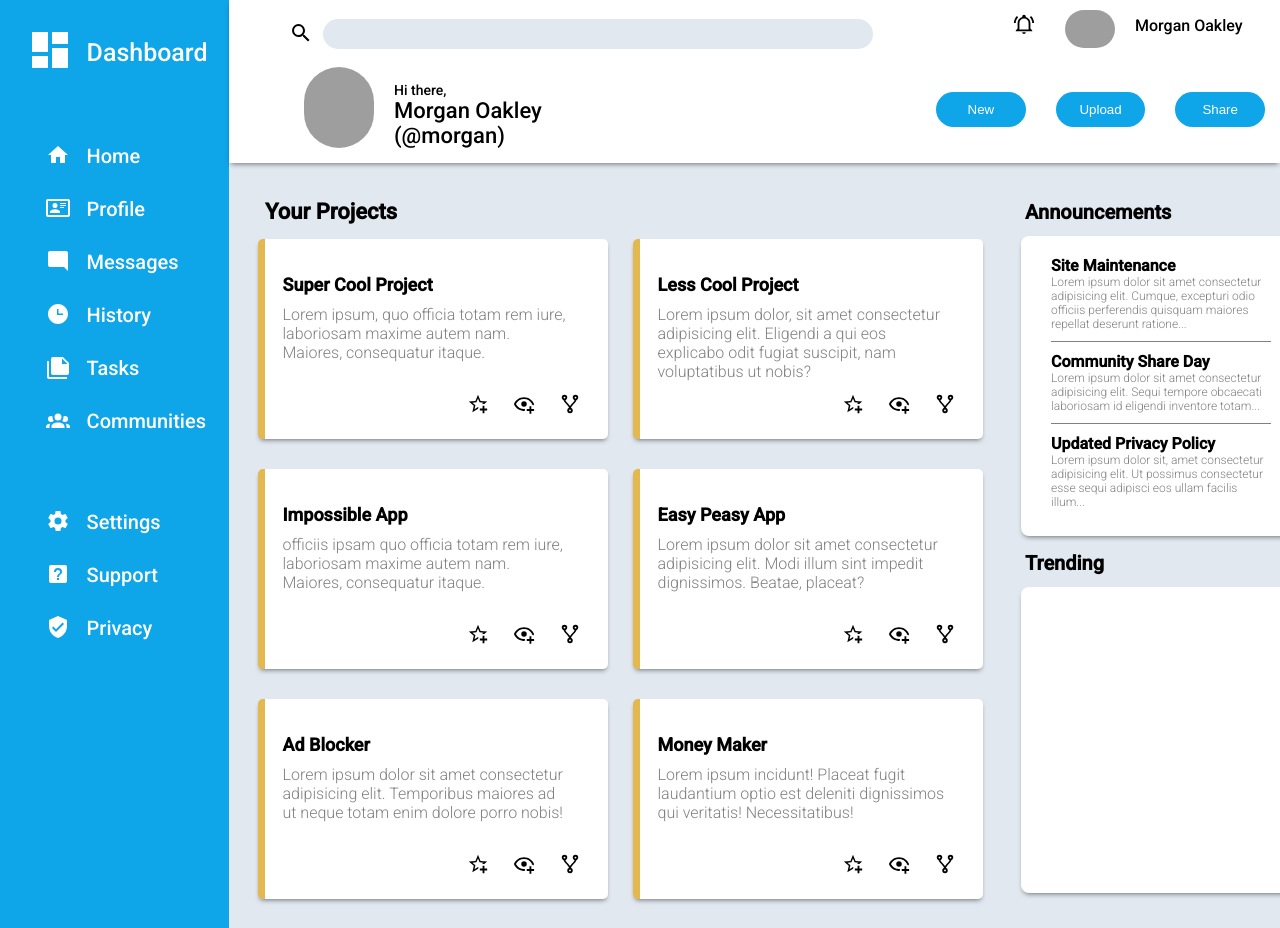
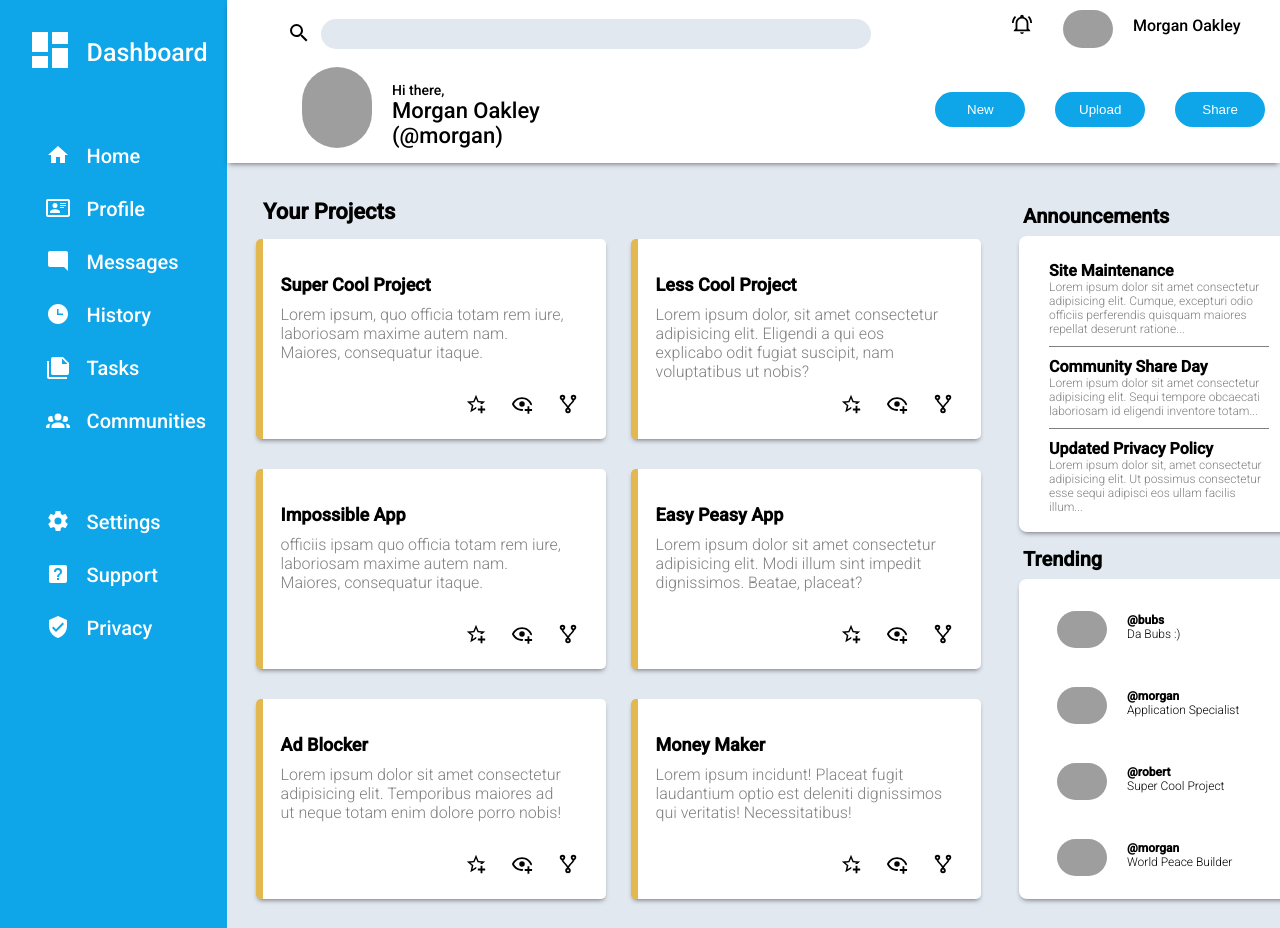
Before and after one commit to JoshuaLearns2/Admin-dashboard, a plain HTML site: page repos/Admin-dashboard/index.html in a window 1280 px wide. Shown: the top 928 px of the page. Drawn offline with Linux system fonts and the light colour scheme; grey boxes are pictures that could not be loaded.

Commit message:
Finished project for now. I may refactor things in the future but for now I'm calling this one finished.

```diff
--- a/repos/Admin-dashboard/index.html
+++ b/repos/Admin-dashboard/index.html
@@ -291,9 +291,41 @@
           </div>
 
           <div class="trending-container">
+
             <h1>Trending</h1>
+
             <div class="trending-card">
+
+              <div>
+                <img class="small-profile-img" src="https://avatars.githubusercontent.com/u/111401425?s=400&u=93f03e1aee52272aaaa94f3b7fab243e5ab5f5e3&v=4" width="50px">
+                <div>
+                <h3>@bubs</h3>
+                <p>Da Bubs :)</p>
+                </div>
+              </div>
+
+              <div>
+                <img class="small-profile-img" src="https://www.w3schools.com/howto/img_avatar2.png" width="50px">
+                <div>
+                <h3>@morgan</h3>
+                <p>Application Specialist</p>
+                </div>
+              </div>
+
+              <div><img class="small-profile-img" src="https://www.w3schools.com/howto/img_avatar.png" width="50px">
+                <div>
+                <h3>@robert</h3>
+                <p>Super Cool Project</p>
+                </div></div>
+
+              <div><img class="small-profile-img" src="https://www.w3schools.com/howto/img_avatar2.png" width="50px">
+                <div>
+                <h3>@morgan</h3>
+                <p>World Peace Builder</p>
+                </div></div>
+
             </div>
+
           </div>
 
         </div>
--- a/repos/Admin-dashboard/styles.css
+++ b/repos/Admin-dashboard/styles.css
@@ -207,19 +207,19 @@ button:hover {
 
 .side-content-container > div > h1 {
   font-size: 20px;
-  margin: 0 0 12px 34px;
+  margin: 4px 0 8px 34px;
 
 }
 
 .announcements-card {
   background-color: white;
-  height: 300px;
+  height: 296px;
   width: 280px;
   margin: 0 0 15px 30px;
   border-radius: 8px;
   box-shadow: 0px 3px 5px -2px rgba(0, 0, 0, .5);
   box-sizing: border-box;
-  padding: 20px 30px 30px 30px;
+  padding: 25px 30px 30px 30px;
 }
 
 .announcements-card > h2 {
@@ -240,9 +240,27 @@ button:hover {
 
 .trending-card {
   background-color: white;
-  height: 306px;
-  width: 280px;
+  display: grid;
+  height: 304px;
+  width: 266px;
   margin: 0 0 0 30px;
+  padding: 8px;
   border-radius: 8px;
   box-shadow: 0px 3px 5px -2px rgba(0, 0, 0, .5);
 }
+
+.trending-card > div {
+  display: flex;
+  align-items: center;
+}
+
+.trending-card > div > div > h3 {
+  font-size: 12px;
+  margin: 4px 0 0 20px;
+}
+
+.trending-card > div > div > p {
+  font-size: 12px;
+  font-weight: 300;
+  margin: 0 0 0 20px;
+}
```
